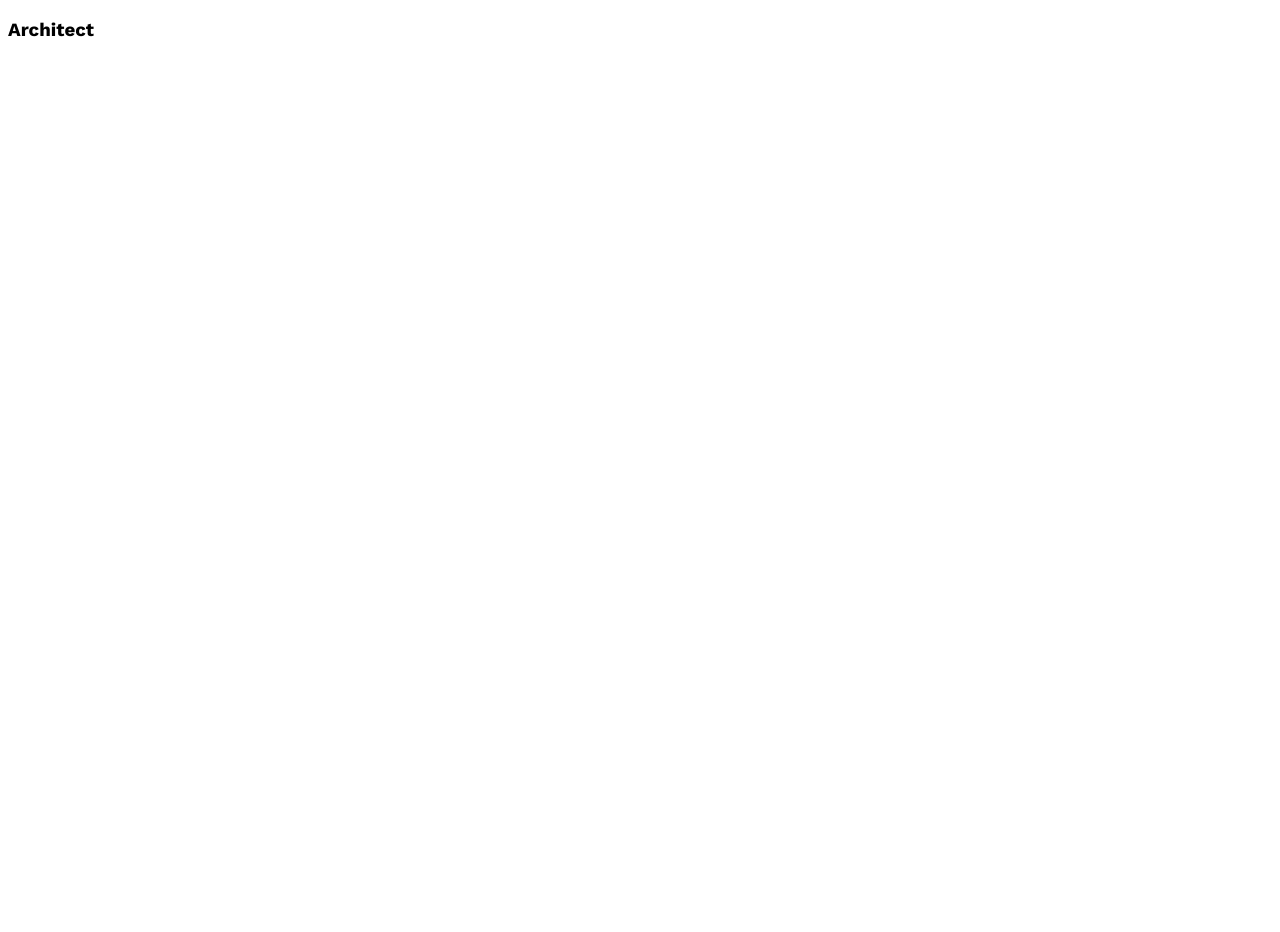
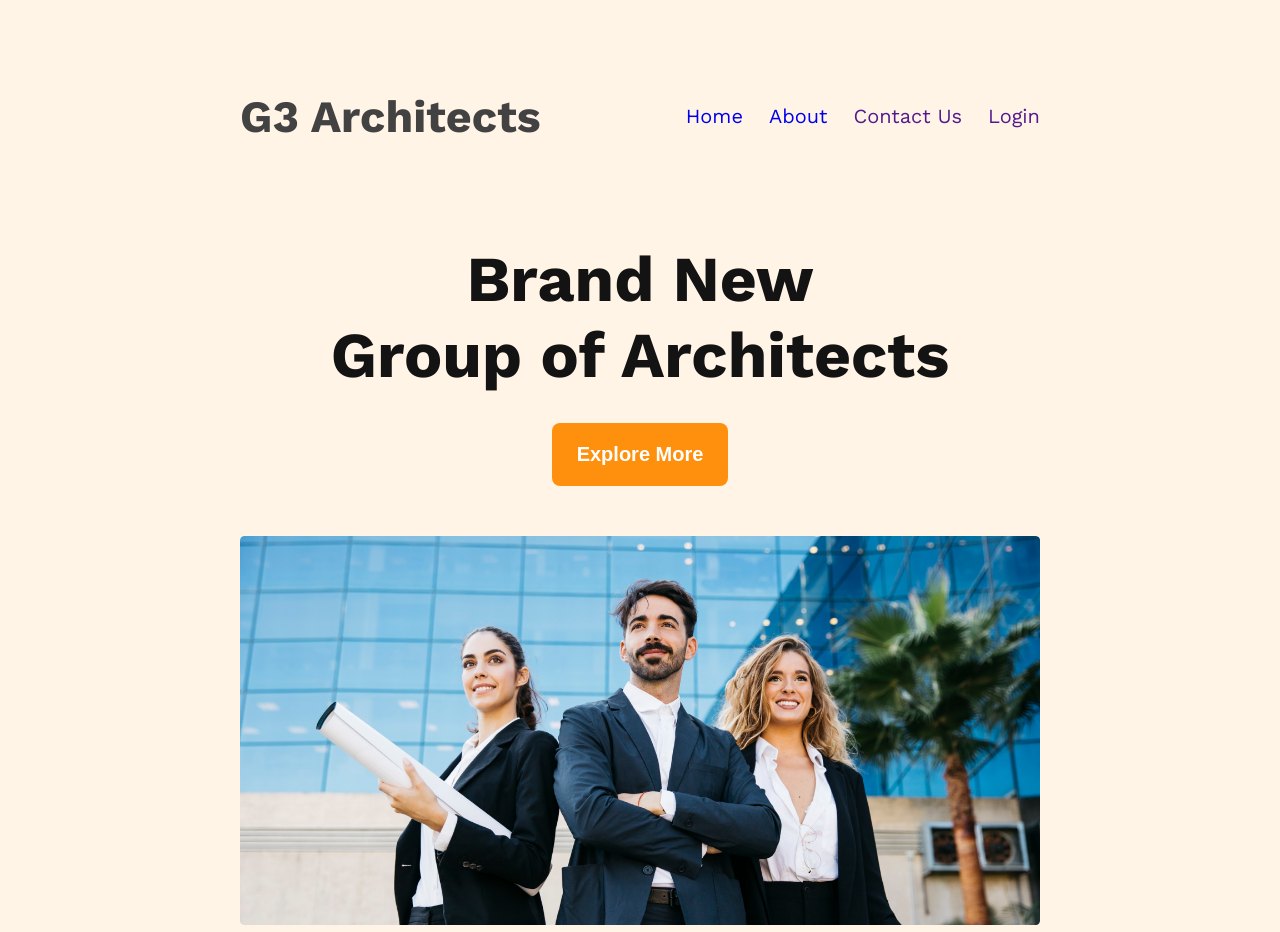
Before and after one commit to rahat-web-dev/-architect_website_responsive, a plain HTML site: page index.html in a window 1280 px wide. Before the commit the page ends 800 px from the top, so only its background shows below. Drawn offline with nearby package versions, Linux system fonts and the light colour scheme.

Commit message:
header completed

```diff
--- a/css/style.css
+++ b/css/style.css
@@ -6,3 +6,65 @@
   font-weight: 400;
   font-style: normal;
 }
+
+header{
+  background-color: rgba(255, 144, 14, 0.1);
+  padding: 45px 240px;
+
+}
+.navbar{
+  display: flex;
+
+  justify-content: space-between;
+  align-items: center;
+}
+.nav-links{
+  display: flex;
+  flex-wrap: wrap;
+
+
+  gap: 26px;
+}
+.list-item{
+  list-style: none;
+  font-size: 1.25rem;
+}
+.nav-link{
+  text-decoration: none;
+}
+.banner-content{
+  align-items: center;
+  justify-content: center;
+  text-align: center;
+}
+.btn-primary{
+  margin-bottom: 50px;
+  background-color: #FF900E;
+  color: #FFFFFF;
+  border-radius: 8px;
+  font-size: 1.25rem;
+  font-weight: 600;
+  border: none;
+  padding: 20px 25px;
+}
+.banner-title{
+  margin-bottom: 30px;
+  font-size: 4rem;
+  font-weight: 700;
+  color: #131313;
+
+}
+.brand{
+  font-size: 2.8rem;
+  font-weight: 700;
+  color: #424242;
+}
+.banner-img{
+  width: 100%;
+  height: auto;
+  margin: 0 auto;
+}
+body{
+  margin: 0 auto;
+  height: 100vh;
+}
--- a/index.html
+++ b/index.html
@@ -1,5 +1,6 @@
 <!DOCTYPE html>
 <html lang="en">
+
 <head>
     <meta charset="UTF-8">
     <meta name="viewport" content="width=device-width, initial-scale=1.0">
@@ -7,14 +8,36 @@
     <link rel="stylesheet" href="css/style.css">
 
 </head>
+
 <body class="work-sans-font">
     <header>
         <nav class="navbar">
-            <h3 class="brand">Architect</h3>
+            <h3 class="brand"> G3 Architects</h3>
+            <ul class="nav-links">
+                <li class="list-item"><a href="Home" class="nav-link">Home</a></li>
+                <li class="list-item"><a href="About" class="nav-link">About</a></li>
+                <li class="list-item"><a href="" class="nav-link">Contact Us</a></li>
+                <li class="list-item"><a href="" class="nav-link">Login</a></li>
+            </ul>
+        </nav>
+        <section class="banner">
+            <div class="banner-content">
+                <h1 class="banner-title">Brand New <br> Group of Architects</h1>
+                <button class="btn-primary">Explore More</button>
+            </div>
+            <img class="banner-img" src="images/banner.png" alt="">
 
-        </nav>
+        </section>
     </header>
-    <main></main>
-    <footer></footer>
+
+    <main>
+
+    </main>
+
+    <footer>
+
+    </footer>
+
 </body>
+
 </html>
```
